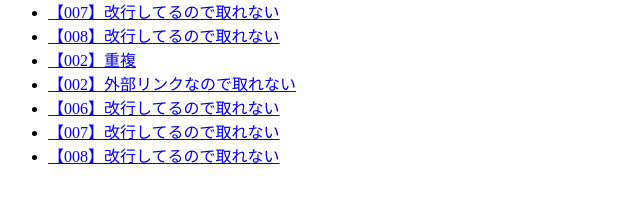
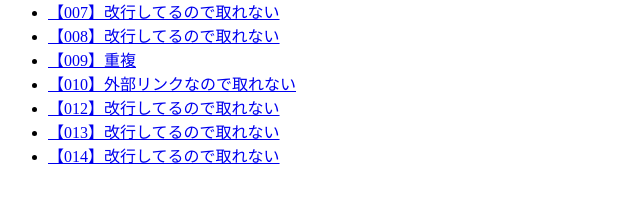
Before and after one commit to kzk4043/internal-link-checker-inspection, a plain HTML site: page minified-index.html in a window 1280 px wide. Shown: the part 250-452 px from the top of the page, 0-640 px from the left. Drawn offline with Linux system fonts and the light colour scheme.

Commit message:
ちょっときれいにした

```diff
--- a/minified-index.html
+++ b/minified-index.html
@@ -1 +1 @@
-<!DOCTYPE html><html lang="ja"><head><meta charset="UTF-8"><meta name="viewport" content="width=device-width, initial-scale=1.0"><title>内部リンクチェッカーの検証</title></head><body><h1>リンク集</h1><p>003,004,005が取れるはず</p><ul><li><a href="/test">【001】最初のリンクは多分とれない</a></li><li><a href="https://www.google.com">【002】外部リンクなので取れない</a></li><li><a href="/">【003】取れるはず</a></li><li><a href="/test">【004】取れるはず</a></li><li style="display: none;"><a href="/">【005】取れるはず display:none</a></li><li><a href="/hoge">【006】改行してるので取れない</a></li><li><a href="/hoge">【007】改行してるので取れない</a></li><li><a href="/hoge">【008】改行してるので取れない</a></li><li><a href="https://www.google.com">【002】重複</a></li><li><a href="https://www.google.com/test">【002】外部リンクなので取れない</a></li><li style="display: none;"><a href="/none">【005】取れるはず display:none</a></li><li><a href="/hoge1">【006】改行してるので取れない</a></li><li><a href="/hoge2">【007】改行してるので取れない</a></li><li><a href="/hoge3">【008】改行してるので取れない</a></li></ul></body></html>
+<!DOCTYPE html><html lang="ja"><head><meta charset="UTF-8"><meta name="viewport" content="width=device-width, initial-scale=1.0"><title>内部リンクチェッカーの検証</title></head><body><h1>リンク集</h1><p>003,004,005が取れるはず</p><ul><li><a href="/test">【001】最初のリンクは多分とれない</a></li><li><a href="https://www.google.com">【002】外部リンクなので取れない</a></li><li><a href="/">【003】取れるはず</a></li><li><a href="/test">【004】取れるはず</a></li><li style="display: none;"><a href="/">【005】取れるはず display:none</a></li><li><a href="/hoge">【006】改行してるので取れない</a></li><li><a href="/hoge">【007】改行してるので取れない</a></li><li><a href="/hoge">【008】改行してるので取れない</a></li><li><a href="https://www.google.com">【009】重複</a></li><li><a href="https://www.google.com/test">【010】外部リンクなので取れない</a></li><li style="display: none;"><a href="/none">【011】取れるはず display:none</a></li><li><a href="/hoge1">【012】改行してるので取れない</a></li><li><a href="/hoge2">【013】改行してるので取れない</a></li><li><a href="/hoge3">【014】改行してるので取れない</a></li></ul></body></html>
```
